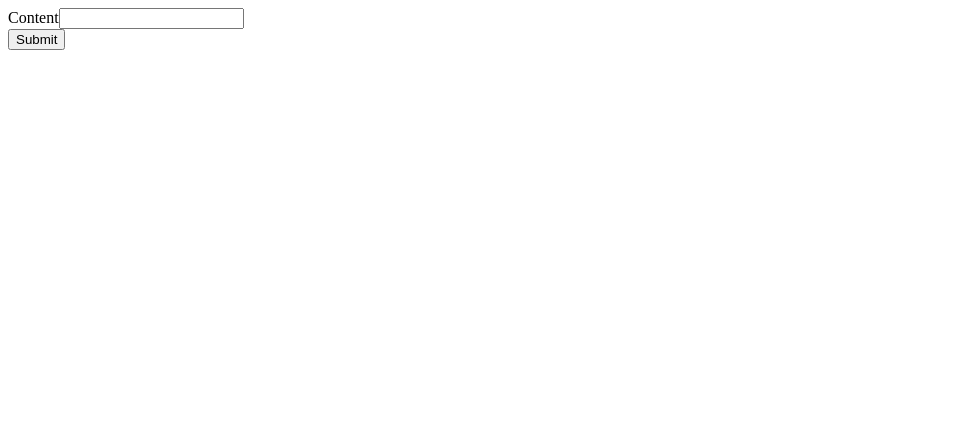
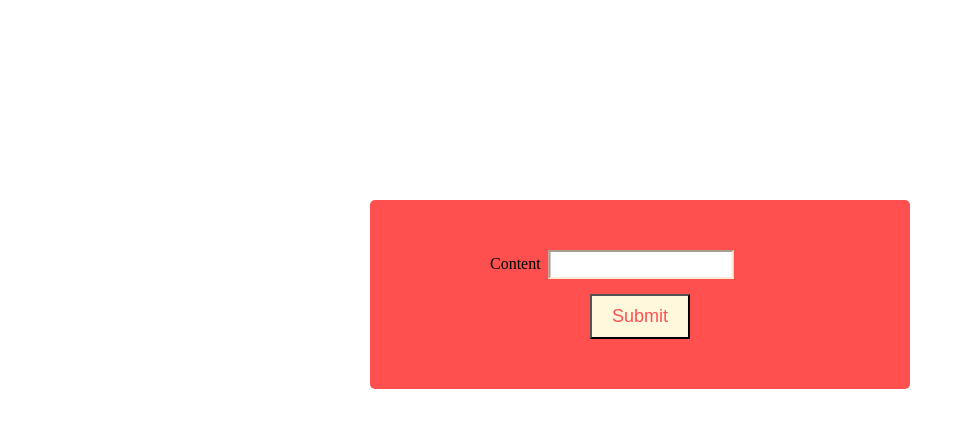
Before and after one commit to AlaaDq/laravel-angular-jwt, an Angular app: page /create-quote in a window 1280 px wide. Shown: the top 428 px of the page, without its empty margins (0-965 px from the left). Built offline with nearby package versions, Linux system fonts and the light colour scheme.

Commit message:
fix delete issue and adding basic validtion on create quote

```diff
--- a/src/app/quotes/create-quote/create-quote.component.css
+++ b/src/app/quotes/create-quote/create-quote.component.css
@@ -0,0 +1,34 @@
+form{
+    border-radius: 5px;
+    background-color: #ff5050;
+    padding: 50px 20px 50px 20px;
+    margin-top: 200px;
+    margin-left: 50%;
+    transform: translateX(-50%);
+    width:500px;
+}
+input.ng-untouched,input.ng-valid{
+    border-color: antiquewhite;
+}
+input.ng-invalid{
+    color: red;
+}
+label{
+    margin-left: 20%;
+    transform: translateX(-50%);
+}
+input{
+    margin-left: 20%;
+    transform: translateX(-50%);
+    padding-top: 5px;
+    padding-bottom: 5px;
+}
+button{
+    margin-left: 50%;
+    margin-top: 15px;
+    padding: 10px 20px;
+    background-color: cornsilk;
+    color: #ff5050;
+    font-size: large;
+    transform: translateX(-50%);
+}
--- a/src/app/quotes/create-quote/create-quote.component.html
+++ b/src/app/quotes/create-quote/create-quote.component.html
@@ -1,7 +1,7 @@
 <form #f="ngForm" (ngSubmit)="onSubmit(f)">
     <div class="form-group">
       <label for="content">Content</label>
-      <input type="text" id="content" name="content"  ngModel class="form-control">
+      <input type="text" id="content" name="content" required pattern="^[A-Za-z\s]{1,}[\.]{0,1}[A-Za-z\s]{0,}$"  ngModel class="form-control">
     </div>
     <button class="btn btn-primary" type="submit">Submit</button>
-  </form>
+</form>
--- a/src/app/quotes/create-quote/create-quote.component.ts
+++ b/src/app/quotes/create-quote/create-quote.component.ts
@@ -16,10 +16,13 @@ export class CreateQuoteComponent implements OnInit {
     }
 
     onSubmit(form: NgForm) {
-      this.quoteService.addQuote(form.value.content)
-        .subscribe(
-          () => alert('Quote created!')
-        );
-      form.reset();
+        if(form.valid){
+            this.quoteService.addQuote(form.value.content)
+            .subscribe(
+              () => alert('Quote created!')
+            );
+          form.reset();
+        }
+
     }
 }
--- a/src/app/quotes/quote/quote.component.ts
+++ b/src/app/quotes/quote/quote.component.ts
@@ -41,13 +41,15 @@ export class QuoteComponent implements OnInit {
   }
 
   onDelete() {
-    this.quoteService.deleteQuote(this.quote.id)
-      .subscribe(
-        () => {
-          this.quoteDeleted.emit(this.quote);
-          console.log('Quote deleted');
-        }
-      );
+    this.quoteDeleted.emit(this.quote);
+    console.log('Quote deleted');
+    // this.quoteService.deleteQuote(this.quote.id)
+    //   .subscribe(
+    //     () => {
+    //       this.quoteDeleted.emit(this.quote);
+    //       console.log('Quote deleted');
+    //     }
+    //   );
   }
 
 }
```
